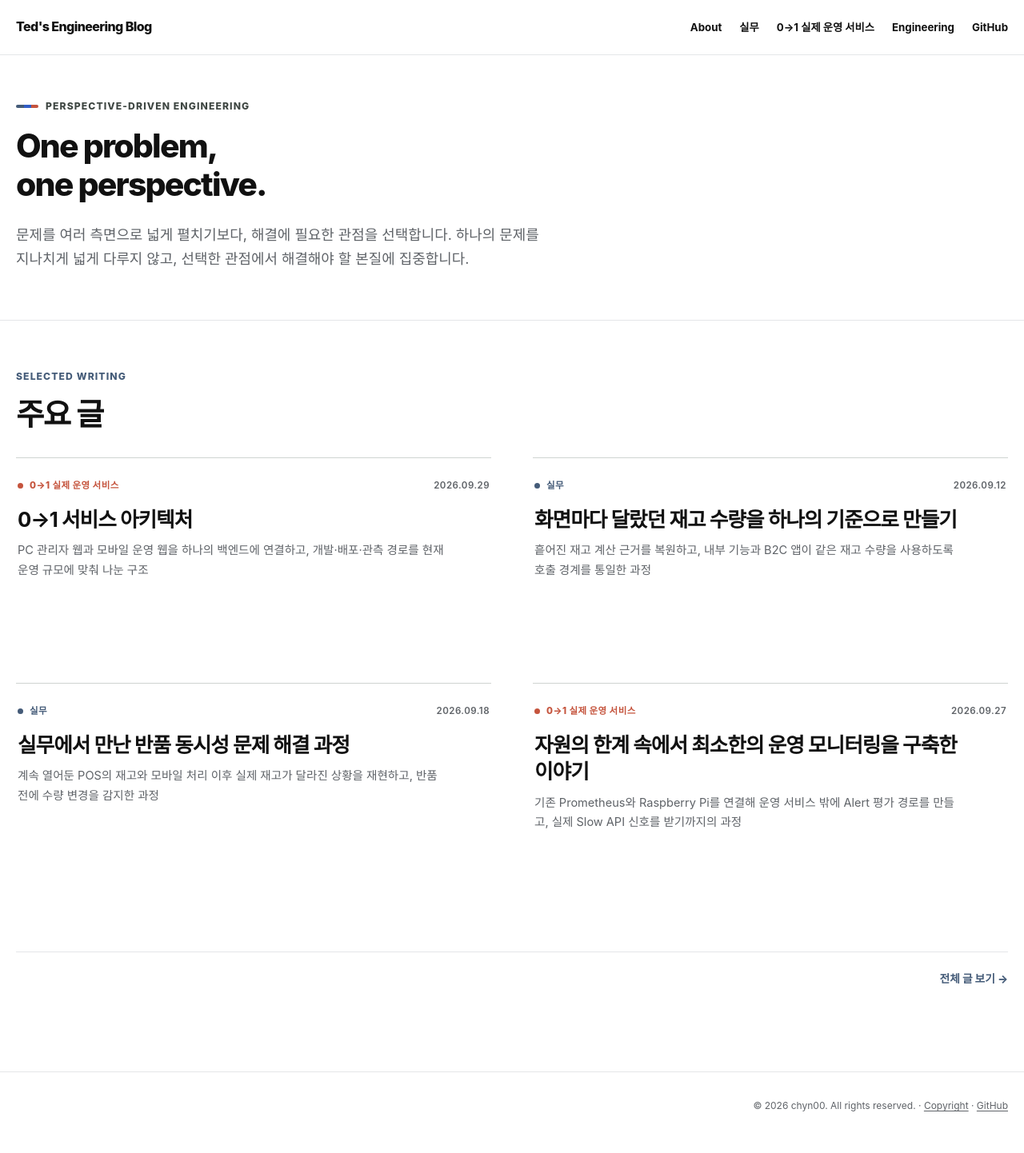
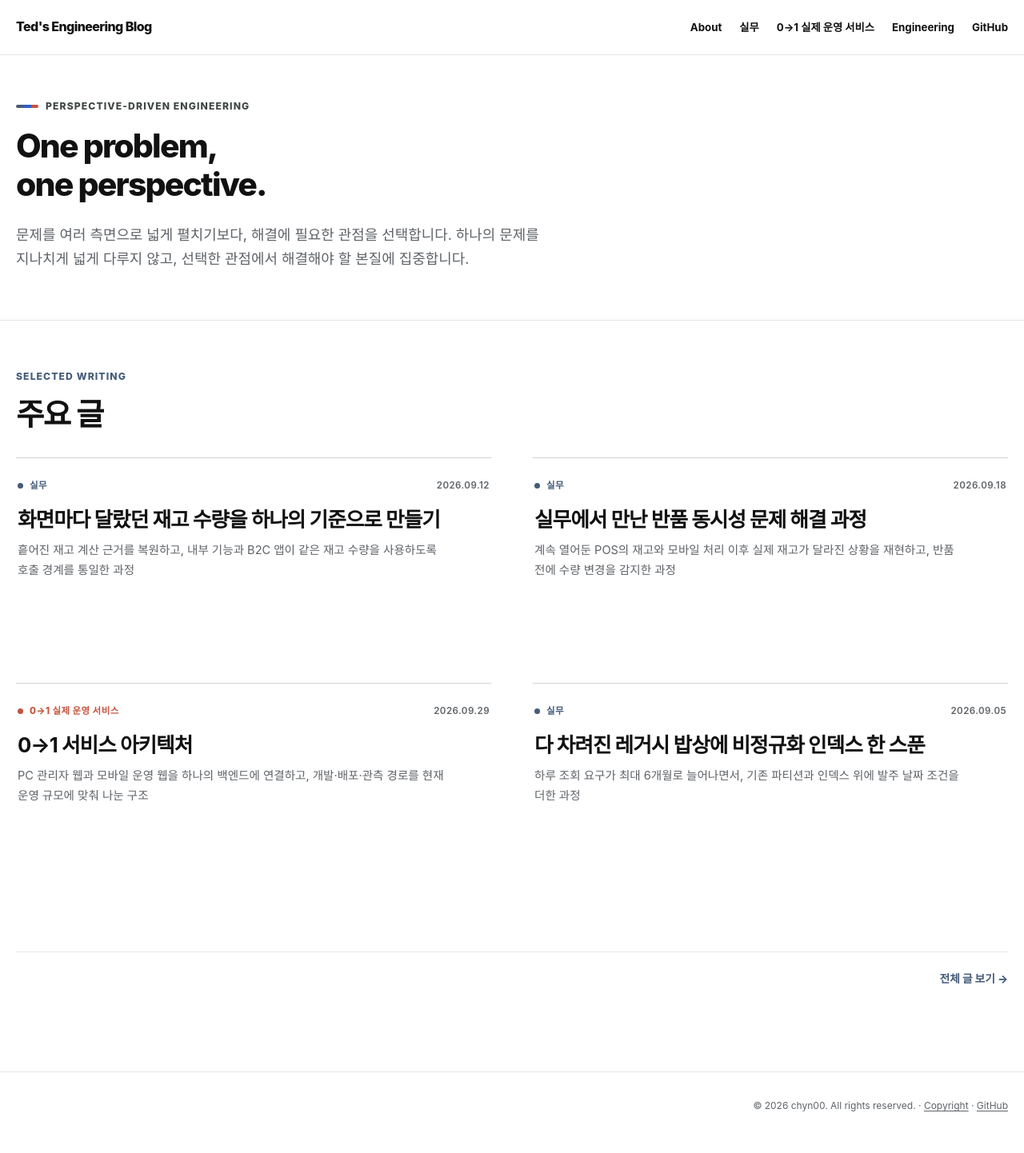
Before and after one commit to chyn00/blog, a Jekyll site: the page built from index.html, in a window 1280 px wide. Shown: the whole page at 80% size. Built offline with Jekyll 4.4.1, drawn with Linux system fonts in a browser that asks for light colours.

Commit message:
Replace monitoring homepage feature with architecture

```diff
--- a/_posts/2026-09-29-zero-to-one-service-architecture.md
+++ b/_posts/2026-09-29-zero-to-one-service-architecture.md
@@ -6,7 +6,7 @@ categories: [product]
 category_label: "0→1 실제 운영 서비스"
 tags: [Spring Boot, Docker, Jenkins, Prometheus, Grafana]
 topics: [service-design]
-home_rank: 1
+home_rank: 3
 image: /assets/images/zero-to-one-service-architecture.png
 permalink: /product/zero-to-one-service-architecture/
 toc_items:
```
Also changed, not shown: _posts/2026-08-15-idempotency.md (+1 -1 lines), _posts/2026-09-05-large-query-scope.md (+1 -1 lines), _posts/2026-09-12-inventory-standard.md (+1 -1 lines), _posts/2026-09-18-return-stock-consistency.md (+1 -1 lines), _posts/2026-09-27-raspberry-pi-monitoring-boundary.md (+0 -1 lines).
